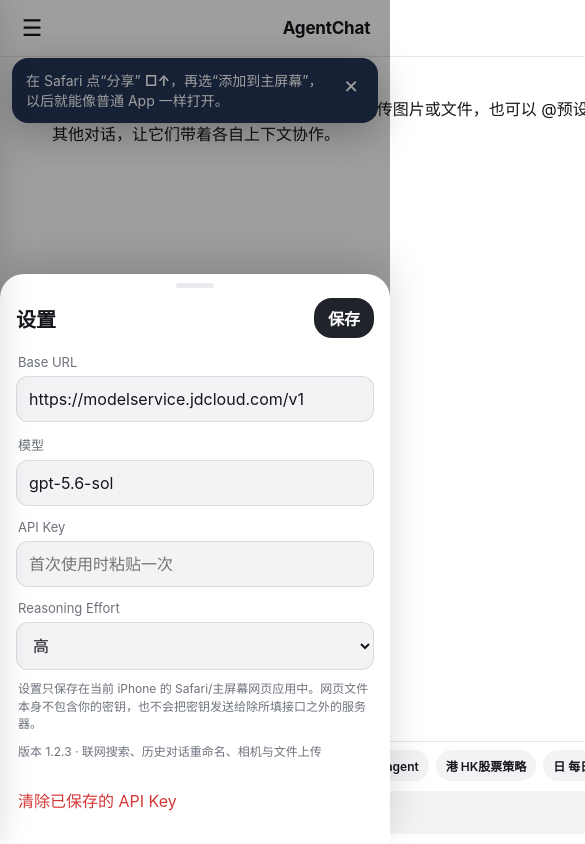
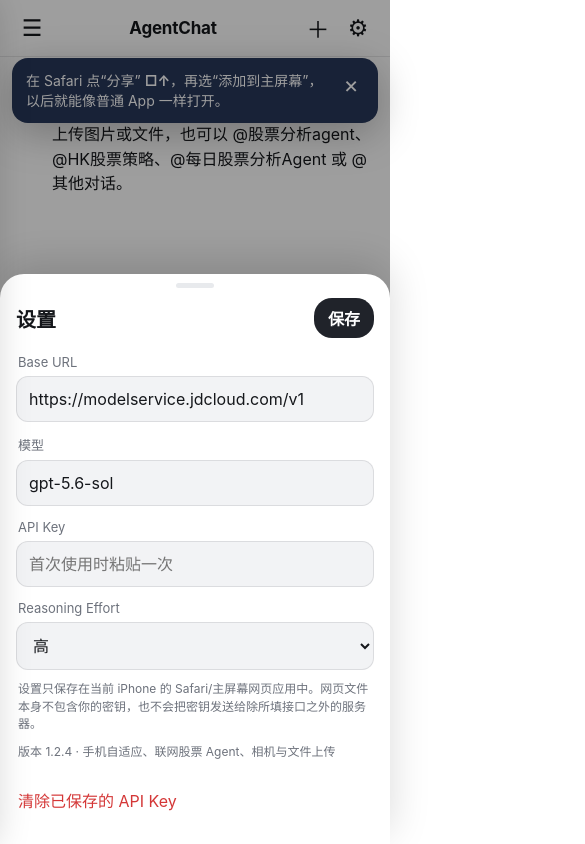
Before and after one commit to mayuelala/agentchat-mobile, a plain HTML site: page AgentChat.html in a window 390 px wide. Shown: the top 844 px of the page, 585 px wide, since content can reach past the window. Drawn offline with Linux system fonts and the light colour scheme.

Commit message:
Fix mobile responsive layout and simplify agents

```diff
--- a/AgentChat.html
+++ b/AgentChat.html
@@ -36,14 +36,15 @@
       }
     }
     * { box-sizing: border-box; }
-    html, body { margin: 0; height: 100%; background: var(--bg); color: var(--text); }
+    html, body { margin: 0; width: 100%; max-width: 100%; height: 100%; overflow: hidden; background: var(--bg); color: var(--text); }
     body {
       font-family: -apple-system, BlinkMacSystemFont, "SF Pro Text", "PingFang SC", sans-serif;
       overscroll-behavior: none;
     }
     button, input, textarea, select { font: inherit; }
     button { color: inherit; }
-    #app { height: 100dvh; display: grid; grid-template-rows: auto 1fr auto; }
+    #app { width: 100%; max-width: 100vw; min-width: 0; height: 100dvh; display: grid; grid-template-rows: auto minmax(0, 1fr) auto; overflow: hidden; }
+    header, #messages, #bottom { width: 100%; min-width: 0; }
     header {
       padding: calc(var(--safe-top) + 8px) 12px 8px;
       display: grid;
@@ -54,7 +55,7 @@
       backdrop-filter: blur(18px);
       z-index: 5;
     }
-    header h1 { font-size: 17px; margin: 0; text-align: center; letter-spacing: -.2px; }
+    header h1 { min-width: 0; overflow: hidden; text-overflow: ellipsis; white-space: nowrap; font-size: 17px; margin: 0; text-align: center; letter-spacing: -.2px; }
     .header-actions { display: flex; justify-content: flex-end; }
     .icon-button {
       width: 40px; height: 40px; border: 0; border-radius: 50%; background: transparent;
@@ -62,16 +63,17 @@
     }
     .icon-button:active { background: var(--surface); }
     #messages { overflow-y: auto; padding: 20px 14px 24px; scroll-behavior: smooth; }
-    .message { display: flex; gap: 10px; margin: 0 auto 22px; max-width: 760px; }
+    .message { width: 100%; min-width: 0; display: flex; gap: 10px; margin: 0 auto 22px; max-width: 760px; }
     .message.user { justify-content: flex-end; padding-left: 44px; }
     .avatar {
       width: 28px; height: 28px; flex: 0 0 28px; border-radius: 50%;
       background: var(--accent); color: var(--bg); display: grid; place-items: center;
       font-size: 14px; font-weight: 800;
     }
-    .content { min-width: 0; max-width: 100%; }
+    .content { min-width: 0; max-width: calc(100% - 38px); }
+    .message.user .content { max-width: 100%; }
     .author { color: var(--muted); font-size: 12px; font-weight: 650; margin: 0 0 5px; }
-    .bubble { white-space: pre-wrap; word-break: break-word; line-height: 1.55; font-size: 16px; }
+    .bubble { max-width: 100%; white-space: pre-wrap; overflow-wrap: anywhere; word-break: break-word; line-height: 1.55; font-size: 16px; }
     .bubble a { color: #3578e5; text-decoration: underline; text-underline-offset: 2px; }
     .user .bubble {
       background: var(--surface); padding: 10px 14px; border-radius: 19px;
@@ -90,7 +92,7 @@
     .spinner { width: 13px; height: 13px; border: 2px solid var(--surface-2); border-top-color: var(--muted); border-radius: 50%; animation: spin .8s linear infinite; }
     @keyframes spin { to { transform: rotate(360deg); } }
     #error { display: none; margin: 8px 12px 0; padding: 10px 12px; border-radius: 12px; background: rgba(220,60,60,.12); color: var(--danger); font-size: 13px; }
-    #agents { display: flex; gap: 7px; overflow-x: auto; padding: 8px 12px 5px; scrollbar-width: none; }
+    #agents { width: 100%; min-width: 0; max-width: 100vw; display: flex; gap: 7px; overflow-x: auto; padding: 8px 12px 5px; scrollbar-width: none; }
     #agents::-webkit-scrollbar { display: none; }
     #mention-menu {
       display: none; max-height: 230px; overflow-y: auto; margin: 6px 12px 2px;
@@ -121,13 +123,13 @@
       position: absolute; right: -5px; top: -5px; width: 22px; height: 22px; border: 2px solid var(--bg);
       border-radius: 50%; background: #555b66; color: white; display: grid; place-items: center; padding: 0; font-size: 13px;
     }
-    #composer { display: flex; align-items: flex-end; gap: 8px; padding: 5px 11px calc(10px + var(--safe-bottom)); }
+    #composer { width: 100%; min-width: 0; display: flex; align-items: flex-end; gap: 8px; padding: 5px 11px calc(10px + var(--safe-bottom)); }
     #attach {
       width: 42px; height: 42px; flex: 0 0 42px; border: 1px solid var(--line); border-radius: 50%;
       background: var(--surface); font-size: 23px; display: grid; place-items: center; cursor: pointer;
     }
     #prompt {
-      flex: 1; min-height: 43px; max-height: 142px; resize: none; border: 0; outline: 0;
+      flex: 1 1 0; width: 0; min-width: 0; min-height: 43px; max-height: 142px; resize: none; border: 0; outline: 0;
       border-radius: 22px; padding: 11px 14px; background: var(--surface); color: var(--text);
       line-height: 21px;
     }
@@ -262,7 +264,7 @@
         <option value="high" selected>高</option><option value="xhigh">极高</option>
       </select>
       <p class="note">设置只保存在当前 iPhone 的 Safari/主屏幕网页应用中。网页文件本身不包含你的密钥，也不会把密钥发送给除所填接口之外的服务器。</p>
-      <p class="note">版本 1.2.3 · 联网搜索、历史对话重命名、相机与文件上传</p>
+      <p class="note">版本 1.2.4 · 手机自适应、联网股票 Agent、相机与文件上传</p>
       <button class="danger-button" id="clear-key">清除已保存的 API Key</button>
     </section>
   </div>
@@ -535,6 +537,6 @@
     if (!standalone && !localStorage.getItem('agentchat.installTipClosed')) els.installTip.style.display = 'block';
     if (!settings.apiKey) openSettings();
   </script>
-  <script src="app.js?v=1.2.3"></script>
+  <script src="app.js?v=1.2.4"></script>
 </body>
 </html>
--- a/app.js
+++ b/app.js
@@ -1,6 +1,6 @@
 'use strict';
 
-const APP_VERSION = '1.2.3';
+const APP_VERSION = '1.2.4';
 const SETTINGS_KEY = 'agentchat.settings.v1';
 const LEGACY_MESSAGES_KEY = 'agentchat.messages.v1';
 const CONVERSATIONS_KEY = 'agentchat.conversations.v2';
@@ -24,17 +24,13 @@ const stockAnalysisCore = `你是手机端股票研究 Agent。分析 A 股、
 涉及持仓时区分核心仓、波段仓和做T浮动仓；涉及期权时核对到期日、行权价、权利金、盈亏平衡、IV、流动性、财报事件与指派风险。可以研究和制定计划，但不能登录券商、替用户下单或承诺收益。输出应适合手机阅读，先简短结论，再列数据时间、核心判断、关键价位、执行计划和会改变结论的条件。`;
 
 const roleAgents = [
-  { id: 'researcher', kind: 'role', name: '研究员', mention: '@研究员', aliases: ['@researcher', '@research', '@研究'], icon: '⌕', instructions: '你是研究型子 Agent。先拆解问题，辨别事实、假设与不确定性，再给出有依据、可核查的结论。不要虚构来源。' },
-  { id: 'coder', kind: 'role', name: '工程师', mention: '@工程师', aliases: ['@coder', '@code', '@代码'], icon: '⌘', instructions: '你是工程型子 Agent。给出可落地、结构清晰的技术方案，主动检查边界条件、安全性与测试方式。' },
-  { id: 'reviewer', kind: 'role', name: '审阅者', mention: '@审阅者', aliases: ['@reviewer', '@review', '@审阅'], icon: '✓', instructions: '你是严格的审阅子 Agent。寻找遗漏、矛盾、风险与不成立的假设，并提出具体修正建议。' },
-  { id: 'writer', kind: 'role', name: '写作者', mention: '@写作者', aliases: ['@writer', '@write', '@写作'], icon: '✎', instructions: '你是写作型子 Agent。把信息组织成自然、准确、易读的中文；保持用户语气，不堆砌格式。' },
   { id: 'stock-analyst', kind: 'role', name: '股票分析agent', mention: '@股票分析agent', aliases: ['@股票分析Agent', '@「股票分析agent」', '@stock'], icon: '↗', instructions: `${stockAnalysisCore}\n你的职责是对一个或多个标的做统一时间口径的综合比较。给出相对排序、适用情景、主要催化剂和下行风险；不要为了给答案而强行推荐买入。` },
   { id: 'hk-strategy', kind: 'role', name: 'HK股票策略', mention: '@HK股票策略', aliases: ['@港股策略', '@hk'], icon: '港', instructions: `${stockAnalysisCore}\n你的专长是港股及强势股回调后二次启动。检查恒指/恒科与行业环境、港币计价、南向资金和公司公告。只有在第一波放量突破、有序缩量回调至支撑、停止创新低并重新站上 VWAP 或突破低周期平台后，才把状态从观察升级为可试仓；临近财报或决定性事件默认降级。` },
   { id: 'daily-stock', kind: 'role', name: '每日股票分析Agent', mention: '@每日股票分析Agent', aliases: ['@每日股票分析', '@daily'], icon: '日', instructions: `${stockAnalysisCore}\n你的职责是每日多源扫描：核对最新行情、隔夜/盘前变化、大盘和行业、公司公告、新闻催化剂、财报日与事件风险。对用户给出的多个标的使用同一数据时间比较，并输出今天应该观察、等待、试仓、持有、减仓或退出的条件。` }
 ];
 
 const coordinatorInstructions = '你是 AgentChat 的主 Agent。用用户使用的语言回答，先给结论，再给必要细节。保持诚实、清晰和可执行；不知道就说明不确定性。遇到股价、公告、新闻、天气、政策或其他时效性问题时，使用提供的联网搜索工具核实，并注明信息时间与来源；行情可能延迟，不要声称拥有富途等账户权限，也不能替用户交易。';
-const welcome = '你好，我是 AgentChat。你可以直接聊天、上传图片或文件，也可以 @预设Agent 或 @其他对话，让它们带着各自上下文协作。';
+const welcome = '你好，我是 AgentChat。你可以直接聊天、上传图片或文件，也可以 @股票分析agent、@HK股票策略、@每日股票分析Agent 或 @其他对话。';
 
 const $ = id => document.getElementById(id);
 const els = {
```
Also changed, not shown: index.html (+13 -11 lines).
